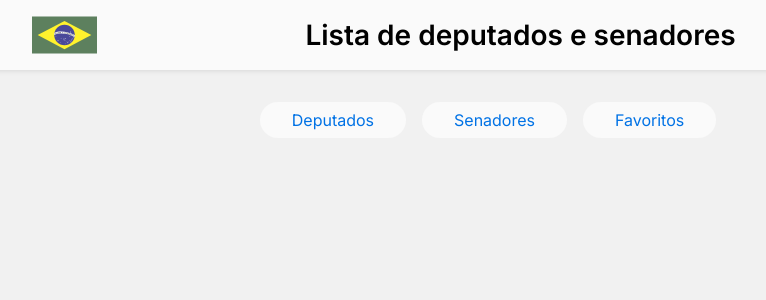
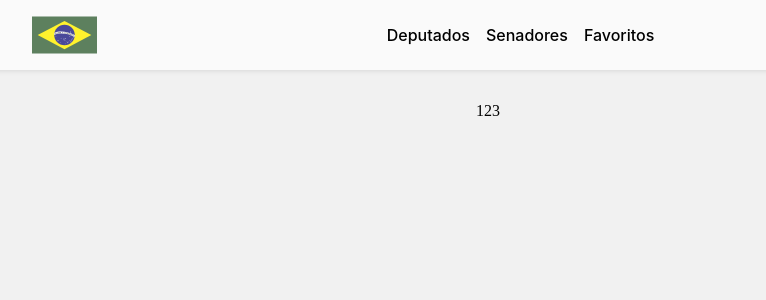
Before and after one commit to michelwene/Orma-Carbon, a Next.js app: page / in a window 1280 px wide. Shown: the top 300 px of the page, without its empty margins (152-918 px from the left). Built offline with nearby package versions, Linux system fonts and the light colour scheme.

Commit message:
refact: routes

```diff
--- a/components/Header/index.tsx
+++ b/components/Header/index.tsx
@@ -3,8 +3,10 @@ import { Container } from "@components/Container";
 import { Logo } from "@components/Logo";
 import { Title } from "@components/Title";
 import * as S from "./styles";
+import { useRouter } from "next/router";
 
 export function Header() {
+  const router = useRouter();
   return (
     <>
       <S.Container>
@@ -12,7 +14,17 @@ export function Header() {
           <Box displayFlex alignItems="center">
             <Logo />
             <Box justifySelf="center" fullWidth>
-              <Title title="Lista de deputados e senadores" />
+              <S.WrapperOptions>
+                <S.WrapperText onClick={() => router.push("/")}>
+                  Deputados
+                </S.WrapperText>
+                <S.WrapperText onClick={() => router.push("/senadores")}>
+                  Senadores
+                </S.WrapperText>
+                <S.WrapperText onClick={() => router.push("/favoritos")}>
+                  Favoritos
+                </S.WrapperText>
+              </S.WrapperOptions>
             </Box>
           </Box>
         </Container>
--- a/components/Header/styles.ts
+++ b/components/Header/styles.ts
@@ -19,3 +19,26 @@ export const Container = styled.header`
 export const Toolbar = styled.div`
   height: 70px;
 `;
+
+export const WrapperOptions = styled.div`
+  display: flex;
+  align-items: center;
+  justify-content: center;
+  column-gap: 1rem;
+`;
+
+export const WrapperText = styled.p`
+  font-size: ${(props) => props.theme.size.regular};
+  font-family: ${(props) => props.theme.fonts.primary};
+  color: ${(props) => props.theme.text.info};
+  font-weight: 500;
+
+  transition: all 1s ease;
+
+  &:hover {
+    cursor: pointer;
+    text-decoration: underline;
+
+    filter: brightness(0.8);
+  }
+`;
--- a/components/App/index.tsx
+++ b/components/Home/index.tsx
@@ -1,12 +1,11 @@
 import { Box } from "@components/Box";
-import Button from "@components/Button";
 import { Container } from "@components/Container";
 
 interface MainProps {
   children: React.ReactNode;
 }
 
-export function App() {
+export function Home() {
   return (
     <Container maxWidth="md">
       <Box
@@ -16,15 +15,7 @@ export function App() {
         justifyContent="center"
         columnGap="1rem"
       >
-        <Button type="button" variant="outlined" color="primary">
-          Deputados
-        </Button>
-        <Button type="button" variant="outlined">
-          Senadores
-        </Button>
-        <Button type="button" variant="outlined">
-          Favoritos
-        </Button>
+        123
       </Box>
     </Container>
   );
--- a/package.json
+++ b/package.json
@@ -10,6 +10,7 @@
   },
   "dependencies": {
     "@next/font": "13.1.1",
+    "axios": "^1.2.2",
     "eslint": "8.31.0",
     "eslint-config-next": "13.1.1",
     "next": "13.1.1",
--- a/pages/_app.tsx
+++ b/pages/_app.tsx
@@ -1,5 +1,16 @@
+import { Layout } from "@components/Layout";
+import { GlobalStyle } from "@styles/global";
+import theme from "@styles/global/theme";
 import type { AppProps } from "next/app";
+import { ThemeProvider } from "styled-components";
 
 export default function App({ Component, pageProps }: AppProps) {
-  return <Component {...pageProps} />;
+  return (
+    <ThemeProvider theme={theme}>
+      <GlobalStyle />
+      <Layout>
+        <Component {...pageProps} />
+      </Layout>
+    </ThemeProvider>
+  );
 }
--- a/pages/_document.tsx
+++ b/pages/_document.tsx
@@ -1,10 +1,29 @@
 import { Html, Head, Main, NextScript } from "next/document";
-import { GlobalStyle } from "@styles/global";
 
 export default function Document() {
   return (
     <Html lang="pt-Br">
-      <Head />
+      <Head>
+        <meta name="description" content="Generated by create next app" />
+        <meta name="viewport" content="width=device-width, initial-scale=1" />
+        <link
+          rel="apple-touch-icon"
+          sizes="180x180"
+          href="/apple-touch-icon.png"
+        />
+        <link
+          rel="icon"
+          type="image/png"
+          sizes="32x32"
+          href="/favicon-32x32.png"
+        />
+        <link
+          rel="icon"
+          type="image/png"
+          sizes="16x16"
+          href="/favicon-16x16.png"
+        />
+      </Head>
       <body>
         <Main />
         <NextScript />
--- a/pages/index.tsx
+++ b/pages/index.tsx
@@ -1,45 +1,14 @@
 import Head from "next/head";
-import { Inter } from "@next/font/google";
-import { GlobalStyle } from "@styles/global";
-import { ThemeProvider } from "styled-components";
-import theme from "@styles/global/theme";
-import { Layout } from "@components/Layout";
-import { App } from "@components/App";
+import { Home } from "@components/Home";
 
-const inter = Inter({ subsets: ["latin"] });
-
-export default function Home() {
+export default function AppHome() {
   return (
     <>
       <Head>
-        <title>Fiscaliza</title>
-        <meta name="description" content="Generated by create next app" />
-        <meta name="viewport" content="width=device-width, initial-scale=1" />
-        <link
-          rel="apple-touch-icon"
-          sizes="180x180"
-          href="/apple-touch-icon.png"
-        />
-        <link
-          rel="icon"
-          type="image/png"
-          sizes="32x32"
-          href="/favicon-32x32.png"
-        />
-        <link
-          rel="icon"
-          type="image/png"
-          sizes="16x16"
-          href="/favicon-16x16.png"
-        />
+        <title>Deputados</title>
       </Head>
-      <GlobalStyle />
-      <ThemeProvider theme={theme}>
-        <GlobalStyle />
-        <Layout>
-          <App />
-        </Layout>
-      </ThemeProvider>
+
+      <Home />
     </>
   );
 }
```
Also changed, not shown: pages/favoritos/index.tsx (added, +14 -0 lines), pages/senadores/index.tsx (added, +14 -0 lines), components/Home/styles.ts (renamed from components/App/styles.ts), 1 other file (tests, documents, lock files or other folders).
